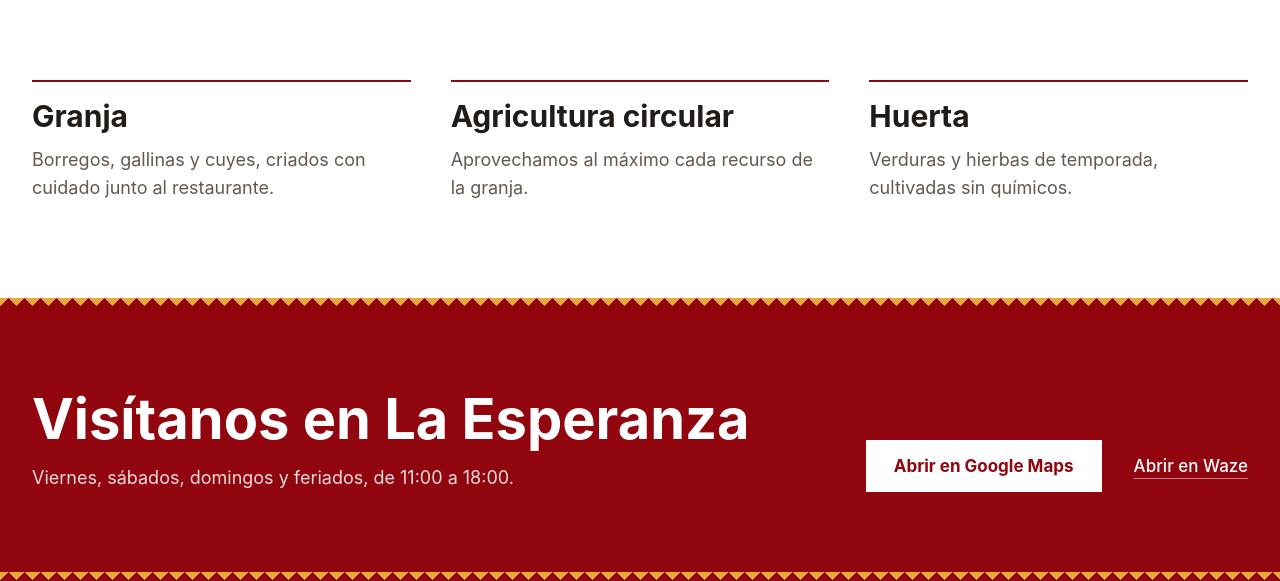
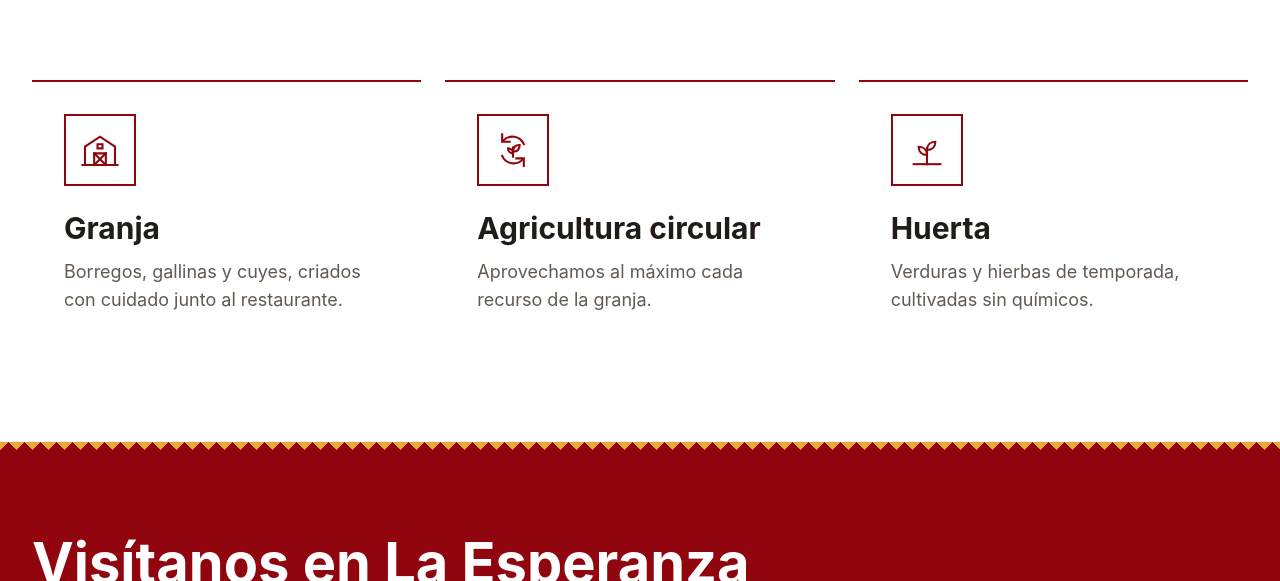
Before and after one commit to Gortuz/waykosrestaurante-web, an Astro site: page /granja in a window 1280 px wide. Shown: the part 2121-2702 px from the top of the page. Built offline with nearby package versions, Linux system fonts and the light colour scheme; Astro itself is replaced by a stand-in of ours.

Commit message:
feat(granja): íconos y efecto al pasar el cursor en los tres pilares
- Íconos de línea con terminaciones rectas: establo, ciclo con brote y brote en la tierra
- Hover: el marco del ícono se llena de rojo, la línea roja superior se engrosa y el fondo cambia a lana

```diff
--- a/src/components/FarmPage.astro
+++ b/src/components/FarmPage.astro
@@ -31,9 +31,20 @@ const photos = [
   { src: corral, caption: sheep, alt: en ? 'Sheep standing on straw inside the barn' : 'Borregos sobre la paja dentro del establo' },
 ];
 
-const points = [1, 2, 3].map((n) => ({
+// Íconos de línea con terminaciones rectas, en sintonía con el logo (viewBox 48x48)
+const icons = [
+  // Granja: establo con puerta y ventana del henil
+  '<path d="M6 42V20L24 8l18 12v22"/><path d="M3 42h42"/><path d="M17 42V28h14v14"/><path d="M17 28l14 14M31 28L17 42"/><path d="M21 17h6v5h-6z"/>',
+  // Agricultura circular: dos flechas que cierran un ciclo alrededor de un brote
+  '<path d="M37 17A15 15 0 0 0 12 13"/><path d="M11 5v9h9"/><path d="M11 31a15 15 0 0 0 25 4"/><path d="M37 43v-9h-9"/><path d="M24 32V21"/><path d="M24 26c0-5 3-8 8-8 0 5-3 8-8 8z"/><path d="M24 28c0-4-3-6-6-6 0 4 3 6 6 6z"/>',
+  // Huerta: brote saliendo de la tierra
+  '<path d="M8 41h32"/><path d="M24 41V22"/><path d="M24 30c-6 0-10-4-10-10 6 0 10 4 10 10z"/><path d="M24 24c0-6 4-10 10-10 0 6-4 10-10 10z"/>',
+];
+
+const points = [1, 2, 3].map((n, i) => ({
   title: t(`farm.point${n}Title` as 'farm.point1Title'),
   text: t(`farm.point${n}Text` as 'farm.point1Text'),
+  icon: icons[i],
 }));
 
 const figureClass = 'farm-photo group relative overflow-hidden cursor-pointer';
@@ -85,10 +96,25 @@ const captionClass = 'absolute inset-x-0 bottom-0 bg-carbon/85 text-[#eee7df] te
     </div>
 
     <!-- Tres pilares de la granja, con el formato de la carta: título sobre línea roja -->
-    <div class="mt-14 sm:mt-20 grid grid-cols-1 md:grid-cols-3 gap-x-10 gap-y-10">
+    <div class="mt-14 sm:mt-20 grid grid-cols-1 md:grid-cols-3 gap-x-6 gap-y-6">
       {points.map((point) => (
-        <div class="border-t-2 border-rule-accent pt-4">
-          <h2 class="font-serif font-bold text-2xl sm:text-3xl leading-tight text-ink">{point.title}</h2>
+        <div class="group relative border-t-2 border-rule-accent p-6 sm:p-8 transition-colors duration-300 hover:bg-surface-alt">
+          <!-- La línea roja se engrosa desde la izquierda al pasar el cursor -->
+          <span class="absolute left-0 -top-0.5 h-1.5 w-0 bg-accent transition-all duration-300 group-hover:w-full" aria-hidden="true"></span>
+          <span class="inline-flex items-center justify-center w-18 h-18 border-2 border-rule-accent text-accent-text transition-all duration-300 group-hover:bg-accent group-hover:border-accent group-hover:text-white">
+            <svg
+              class="w-10 h-10 transition-transform duration-300 group-hover:-translate-y-0.5 group-hover:scale-110"
+              viewBox="0 0 48 48"
+              fill="none"
+              stroke="currentColor"
+              stroke-width="2.5"
+              stroke-linecap="square"
+              stroke-linejoin="miter"
+              aria-hidden="true"
+              set:html={point.icon}
+            />
+          </span>
+          <h2 class="mt-6 font-serif font-bold text-2xl sm:text-3xl leading-tight text-ink">{point.title}</h2>
           <p class="mt-2.5 text-lg text-ink-muted max-w-[34ch]">{point.text}</p>
         </div>
       ))}
```
